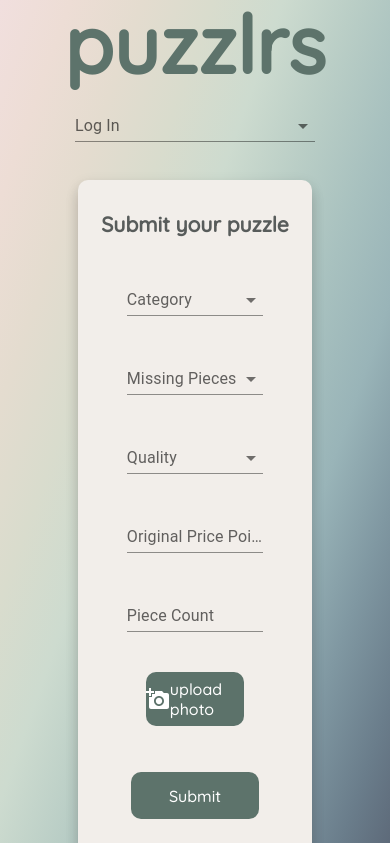
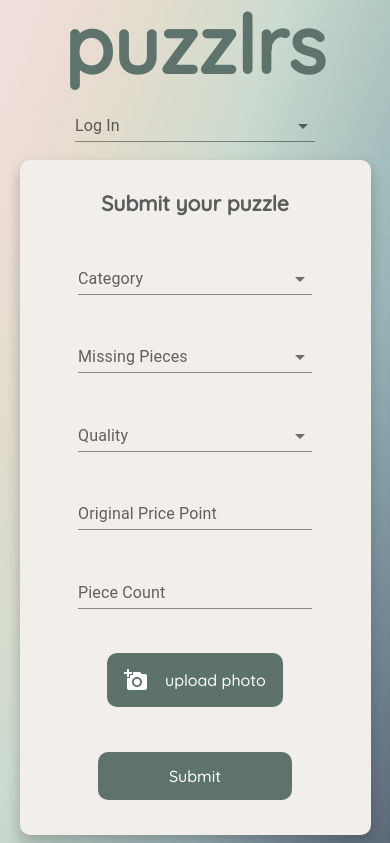
Before and after one commit to Puzzle-Capstone/puzzlrs, a React (Create React App) app: page /add-puzzle in a window 390 px wide. Shown: the top 843 px of the page. Built offline with nearby package versions, Linux system fonts and the light colour scheme; no server answers.

Commit message:
Add responsive design to puzzle form

```diff
--- a/src/css/AddPuzzleForm.css
+++ b/src/css/AddPuzzleForm.css
@@ -9,11 +9,11 @@
   height: 100vh;
   margin-top: 20px;
   justify-content: center;
-  width: 100vw;
+  width: 90vw;
 }
 
 form {
-  width: 50em;
+  width: 100%;
   height: 80%;
   box-shadow: 0 10px 14px rgb(34 15 15 / 13%), 0 4px 14px rgb(0 0 0 / 11%);
   display: flex;
@@ -57,7 +57,7 @@
 }
 
 .dropdown {
-  width: 30vw;
+  width: 400px;
 }
 
 input[type="file"] {
@@ -87,6 +87,20 @@
   }
 }
 
+@media only screen and (max-width: 713px) {
+  .form-container {
+   margin-top: 0;
+  }
+
+  .dropdown {
+    width: 60vw;
+  }
+
+  .upload-photo-button {
+    width: 50%;
+  }
+}
+
 @media only screen and (max-width: 400px) {
   .form-title {
     font-size: 21px;
@@ -98,22 +112,3 @@
     padding: 0;
   }
 }
-
-@media only screen and (max-width: 1000px) {
-  form {
-    width: 60%;
-  }
-
-}
-
-@media only screen and (max-width: 1500px) {
-  .dropdown {
-    width: 35vw;
-  }
-}
-
-@media only screen and (min-width: 1600px) {
-  .dropdown {
-    width: 25vw;
-  }
-}
--- a/src/css/Nav.css
+++ b/src/css/Nav.css
@@ -60,9 +60,6 @@
 
 
 @media only screen and (max-width: 713px) {
-  /* header {
-    padding: 3em 0;
-  }  */
 
   h1 {
     margin-top: .3em;
```
